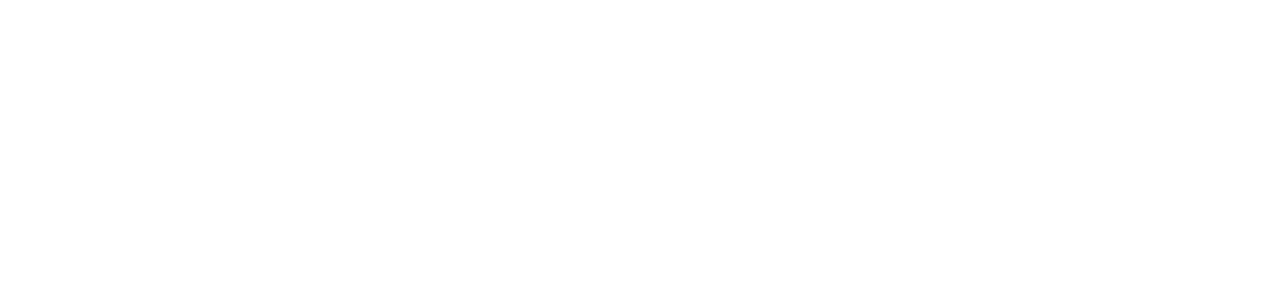
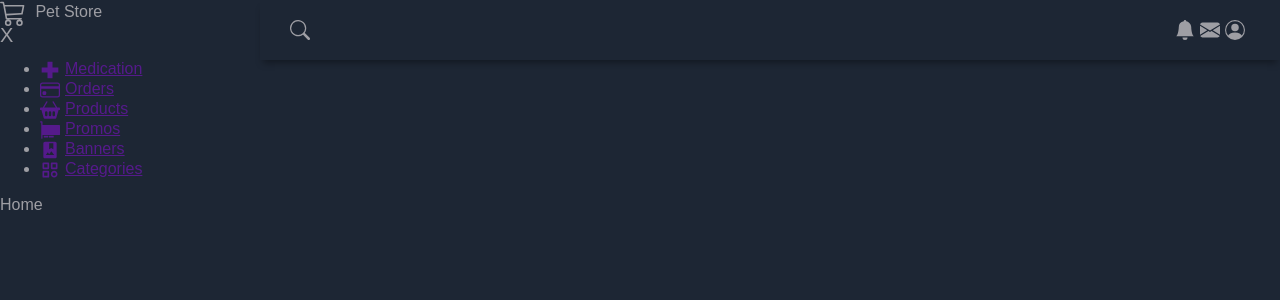
Before and after one commit to LihinduPerera/petify_admin, a React (Vite) app: page / in a window 1280 px wide. Shown: the top 300 px of the page. Built offline with nearby package versions, Linux system fonts and the light colour scheme.

Commit message:
main elements

```diff
--- a/src/App.css
+++ b/src/App.css
@@ -0,0 +1,47 @@
+body{
+    margin: 0;
+    padding: 0;
+    background-color: #1d2634;
+    color: #9e9ea4;
+    font-family: 'Montserrat', sans-serif;
+}
+
+.grid-container {
+    display: grid;
+    grid-template-columns: 260px 1fr 1fr 1fr;
+    grid-template-rows: 0.2fr 3fr;
+    grid-template-areas:
+        'sidebar header header header'
+        'sidebar main main main';
+    height: 100vh;
+}
+
+.icon {
+    vertical-align: middle;
+    line-height: 1px;
+    font-size: 20px;
+}
+
+.icon_header {
+    vertical-align: middle;
+    line-height: 1px;
+    font-size: 26px;
+}
+
+.icon, .icon_header{
+    margin-right: 5px;
+}
+
+.header {
+    grid-area: header;
+    height: 60px;
+    display: flex;
+    align-items: center;
+    justify-content: space-between;
+    padding: 0 30px 0 30px;
+    box-shadow: 0 6px 7px -3px rgba(0,0,0,0.35);
+}
+
+.menu-icon {
+    display: none;
+}
--- a/src/App.jsx
+++ b/src/App.jsx
@@ -1,13 +1,16 @@
 import { useState } from 'react'
 import './App.css'
+import Header from './header'
+import Sidebar from './Sidebar'
+import Home from './Home'
 
 function App() {
-  const [count, setCount] = useState(0)
-
   return (
-    <>
-
-    </>
+    <div className='grid-container'>
+      <Header/>
+      <Sidebar/>
+      <Home/>
+    </div>
   )
 }
 
--- /dev/null
+++ b/src/Header.jsx
@@ -0,0 +1,22 @@
+import React from 'react'
+import { BsFillBellFill , BsFillEnvelopeFill , BsPersonCircle , BsSearch , BsJustify } from 'react-icons/bs'
+
+function Header() {
+  return (
+    <header className='header'>
+        <div className='menu-icon'>
+            <BsJustify className='icon'/>
+        </div>
+        <div className='header-left'>
+            <BsSearch className='icon'/>
+        </div>
+        <div className='header-right'>
+            <BsFillBellFill className='icon'/>
+            <BsFillEnvelopeFill className='icon'/>
+            <BsPersonCircle className='icon'/>
+        </div>
+    </header>
+  )
+}
+
+export default Header
--- /dev/null
+++ b/src/Home.jsx
@@ -0,0 +1,9 @@
+import React from 'react'
+
+function Home() {
+  return (
+    <div>Home</div>
+  )
+}
+
+export default Home
--- /dev/null
+++ b/src/Sidebar.jsx
@@ -0,0 +1,53 @@
+import React from 'react'
+import { BiCategory, BiPlusMedical, BiSolidPhotoAlbum } from 'react-icons/bi'
+import { BsBasket, BsBasket2Fill, BsCarFront, BsCarFrontFill, BsCart3, BsCreditCard, BsFileMedicalFill, BsPciCard } from 'react-icons/bs'
+import { DiPhotoshop } from 'react-icons/di'
+import { MdOutlineQueryBuilder, MdPhotoAlbum } from 'react-icons/md'
+import { RiOrderPlayFill } from 'react-icons/ri'
+
+function Sidebar() {
+  return (
+    <aside id='sidebar'>
+        <div className='sidebar-title'>
+            <div className='sidebar-brand'>
+                <BsCart3 className='icon_header'/> Pet Store
+            </div>
+            <span className='icon close_icon'>X</span>
+        </div>
+        <ul className='sidebar-list'>
+        <li className='sidebar-list-item'>
+                <a href="">
+                    <BiPlusMedical className='icon'/>Medication
+                </a>
+            </li>
+            <li className='sidebar-list-item'>
+                <a href="">
+                    <BsCreditCard className='icon'/>Orders
+                </a>
+            </li>
+            <li className='sidebar-list-item'>
+                <a href="">
+                    <BsBasket2Fill className='icon'/>Products
+                </a>
+            </li>
+            <li className='sidebar-list-item'>
+                <a href="">
+                    <BsPciCard className='icon'/>Promos
+                </a>
+            </li>
+            <li className='sidebar-list-item'>
+                <a href="">
+                    <MdPhotoAlbum className='icon'/>Banners
+                </a>
+            </li>
+            <li className='sidebar-list-item'>
+                <a href="">
+                    <BiCategory className='icon'/>Categories
+                </a>
+            </li>
+        </ul>
+    </aside>
+  )
+}
+
+export default Sidebar
```
